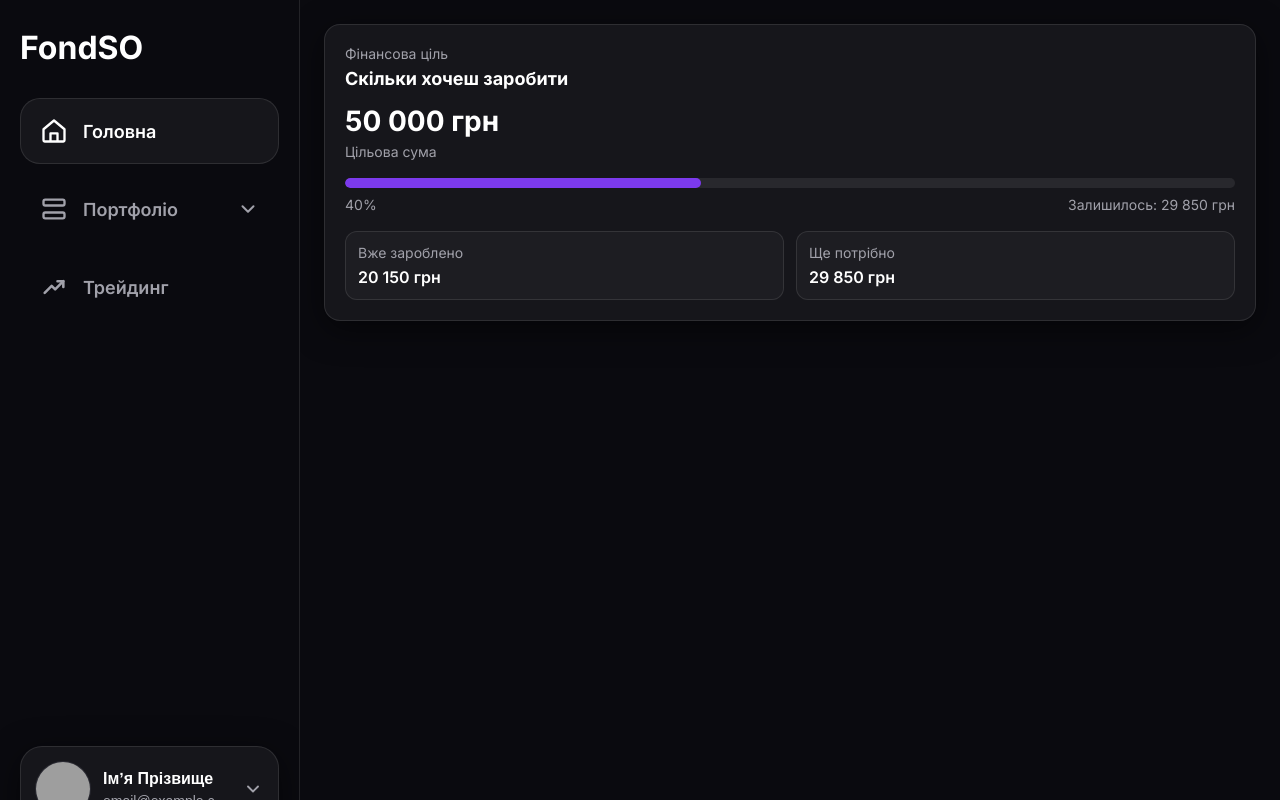
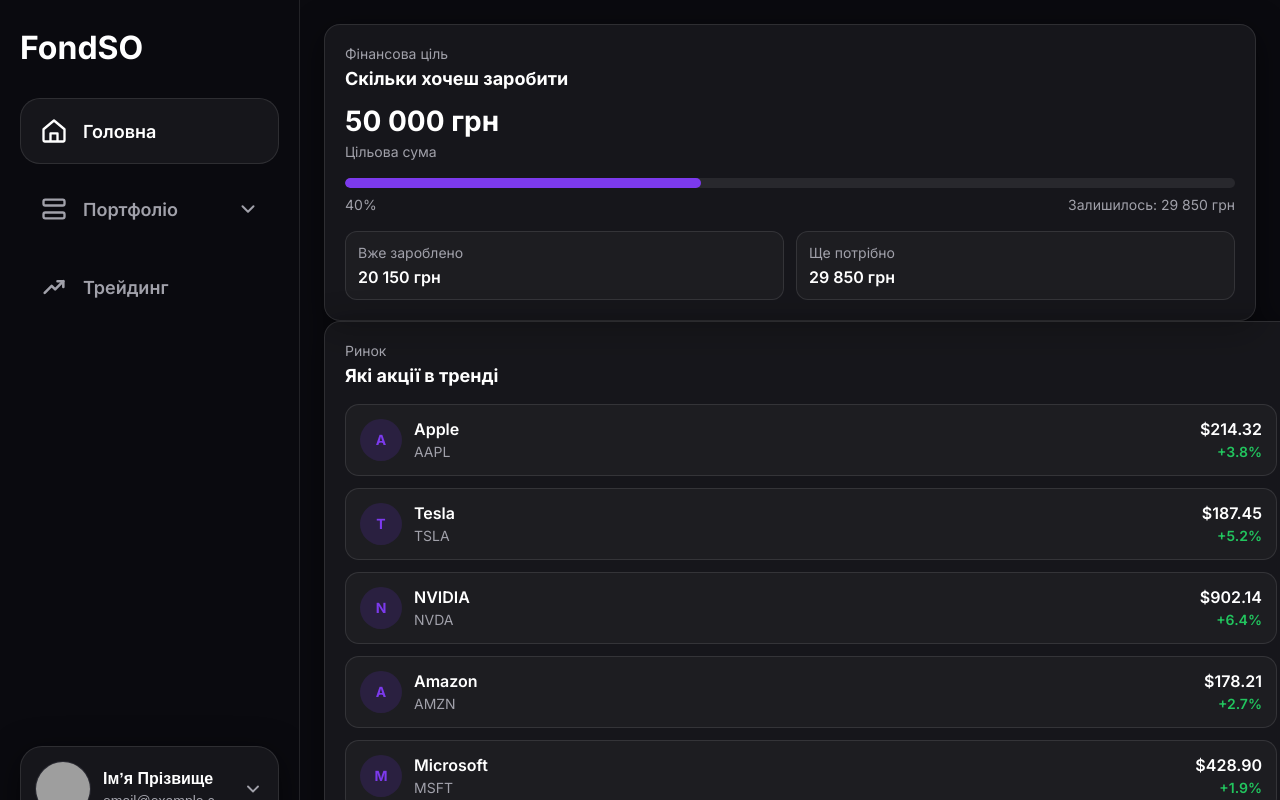
Before and after one commit to sstavh/FondSO, a Nuxt app: page / in a window 1280 px wide. Built offline with nearby package versions, Linux system fonts and the light colour scheme; grey boxes are pictures that could not be loaded.

Commit message:
Trending Stocks Card

```diff
--- a/app/components/HomeSection.vue
+++ b/app/components/HomeSection.vue
@@ -4,6 +4,7 @@
 import TransactionTotalCard from './UserInformationComponents/TransactionTotalCard.vue';
 import TransactionsCircleCard from './UserInformationComponents/TransactionsCircleCard.vue';
 import GoalTargetCard from './UserInformationComponents/GoalTargetCard.vue';
+import TrendingStocksCard from './UserInformationComponents/TrendingStocksCard.vue';
 </script>
 
 
@@ -14,9 +15,7 @@
 </div>
 <TransactionsCircleCard/>-->
 <GoalTargetCard/>
-
-
-
+<TrendingStocksCard/>
 </template>
 
 <style scoped>
--- /dev/null
+++ b/app/components/UserInformationComponents/TrendingStocksCard.vue
@@ -0,0 +1,174 @@
+<script setup lang="ts">
+import { trendingStocks } from '~/data/stocks'
+
+const formatPrice = (value: number) => {
+  return new Intl.NumberFormat('en-US', {
+    style: 'currency',
+    currency: 'USD',
+    maximumFractionDigits: 2,
+  }).format(value)
+}
+</script>
+
+<template>
+  <section class="stocks-card">
+    <div class="stocks-card__head">
+      <div>
+        <p class="stocks-card__label">Ринок</p>
+        <h3 class="stocks-card__title">Які акції в тренді</h3>
+      </div>
+    </div>
+
+    <div class="stocks-list">
+      <div
+        v-for="stock in trendingStocks"
+        :key="stock.id"
+        class="stock-item"
+      >
+        <div class="stock-item__left">
+          <div class="stock-item__avatar">
+            {{ stock.ticker.slice(0, 1) }}
+          </div>
+
+          <div class="stock-item__info">
+            <p class="stock-item__name">{{ stock.name }}</p>
+            <p class="stock-item__ticker">{{ stock.ticker }}</p>
+          </div>
+        </div>
+
+        <div class="stock-item__right">
+          <p class="stock-item__price">{{ formatPrice(stock.price) }}</p>
+          <p
+            class="stock-item__change"
+            :class="{
+              'stock-item__change--up': stock.direction === 'up',
+              'stock-item__change--down': stock.direction === 'down',
+            }"
+          >
+            {{ stock.direction === 'up' ? '+' : '-' }}{{ stock.changePercent }}%
+          </p>
+        </div>
+      </div>
+    </div>
+  </section>
+</template>
+
+<style scoped>
+.stocks-card {
+  width: 100%;
+  padding: 20px;
+  border-radius: var(--radius-md);
+  border: 1px solid var(--glass-border);
+  background: var(--glass-bg);
+  box-shadow: var(--shadow-glass);
+}
+
+.stocks-card__head {
+  margin-bottom: 18px;
+}
+
+.stocks-card__label {
+  margin: 0 0 6px;
+  color: var(--text-secondary);
+  font-size: var(--text-sm);
+}
+
+.stocks-card__title {
+  margin: 0;
+  color: var(--text-primary);
+  font-size: var(--text-lg);
+  font-weight: var(--font-bold);
+}
+
+.stocks-list {
+  display: flex;
+  flex-direction: column;
+  gap: 12px;
+}
+
+.stock-item {
+  display: flex;
+  align-items: center;
+  justify-content: space-between;
+  gap: 12px;
+  padding: 14px;
+  border-radius: 14px;
+  border: 1px solid var(--glass-border);
+  background: rgba(255, 255, 255, 0.03);
+}
+
+.stock-item__left {
+  display: flex;
+  align-items: center;
+  gap: 12px;
+  min-width: 0;
+}
+
+.stock-item__avatar {
+  width: 42px;
+  height: 42px;
+  border-radius: 50%;
+  background: var(--accent-light);
+  color: var(--accent);
+  display: flex;
+  align-items: center;
+  justify-content: center;
+  font-size: var(--text-sm);
+  font-weight: var(--font-bold);
+  flex-shrink: 0;
+}
+
+.stock-item__info {
+  min-width: 0;
+}
+
+.stock-item__name {
+  margin: 0 0 4px;
+  color: var(--text-primary);
+  font-size: var(--text-base);
+  font-weight: var(--font-semibold);
+}
+
+.stock-item__ticker {
+  margin: 0;
+  color: var(--text-secondary);
+  font-size: var(--text-sm);
+}
+
+.stock-item__right {
+  text-align: right;
+  flex-shrink: 0;
+}
+
+.stock-item__price {
+  margin: 0 0 4px;
+  color: var(--text-primary);
+  font-size: var(--text-base);
+  font-weight: var(--font-semibold);
+}
+
+.stock-item__change {
+  margin: 0;
+  font-size: var(--text-sm);
+  font-weight: var(--font-semibold);
+}
+
+.stock-item__change--up {
+  color: #22c55e;
+}
+
+.stock-item__change--down {
+  color: #ef4444;
+}
+
+@media (max-width: 700px) {
+  .stock-item {
+    align-items: flex-start;
+    flex-direction: column;
+  }
+
+  .stock-item__right {
+    text-align: left;
+  }
+}
+</style>
--- /dev/null
+++ b/app/data/stocks.ts
@@ -0,0 +1,51 @@
+export interface TrendingStockItem {
+  id: number
+  name: string
+  ticker: string
+  price: number
+  changePercent: number
+  direction: 'up' | 'down'
+}
+
+export const trendingStocks: TrendingStockItem[] = [
+  {
+    id: 1,
+    name: 'Apple',
+    ticker: 'AAPL',
+    price: 214.32,
+    changePercent: 3.8,
+    direction: 'up',
+  },
+  {
+    id: 2,
+    name: 'Tesla',
+    ticker: 'TSLA',
+    price: 187.45,
+    changePercent: 5.2,
+    direction: 'up',
+  },
+  {
+    id: 3,
+    name: 'NVIDIA',
+    ticker: 'NVDA',
+    price: 902.14,
+    changePercent: 6.4,
+    direction: 'up',
+  },
+  {
+    id: 4,
+    name: 'Amazon',
+    ticker: 'AMZN',
+    price: 178.21,
+    changePercent: 2.7,
+    direction: 'up',
+  },
+  {
+    id: 5,
+    name: 'Microsoft',
+    ticker: 'MSFT',
+    price: 428.9,
+    changePercent: 1.9,
+    direction: 'up',
+  },
+]
```
